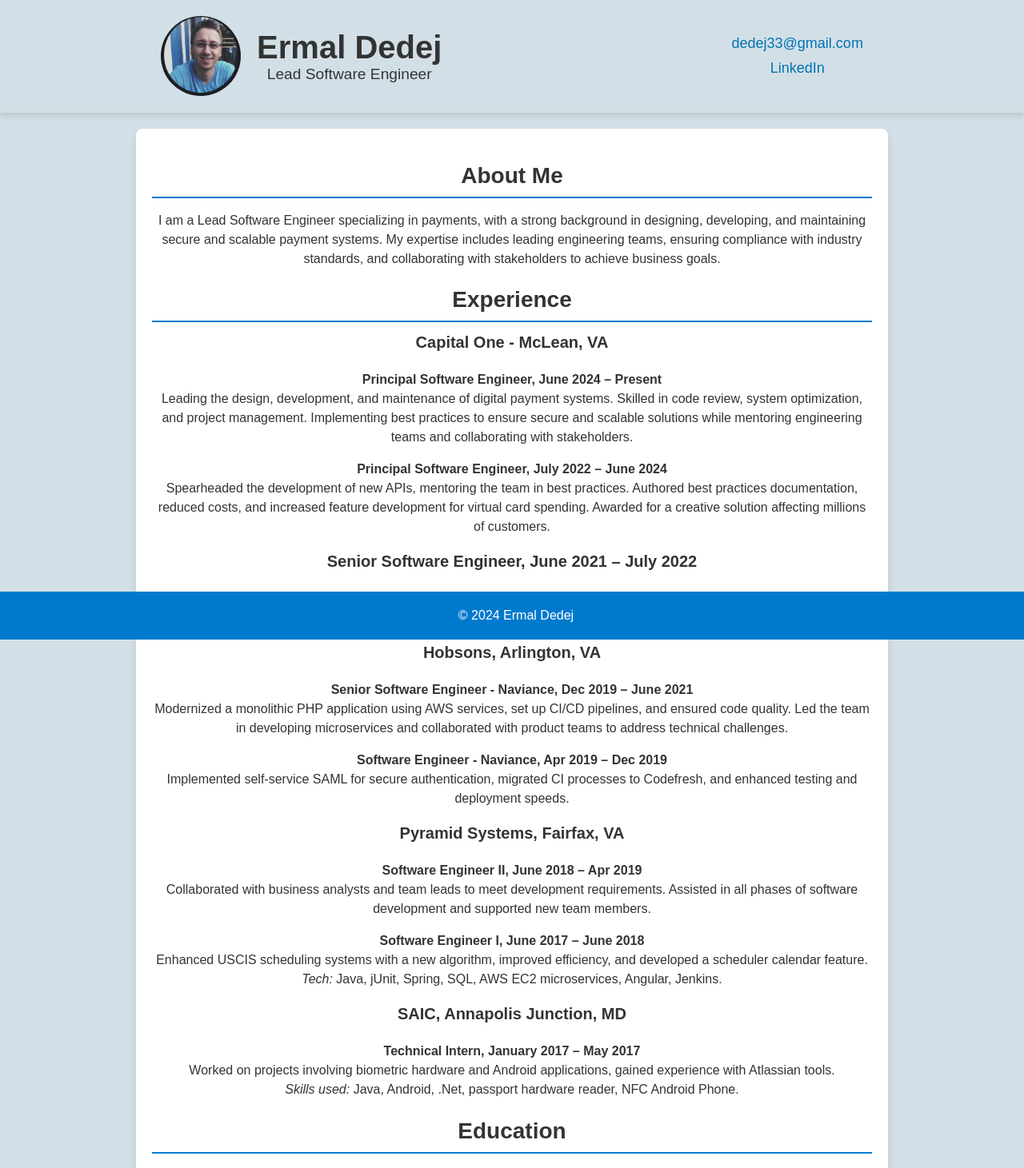
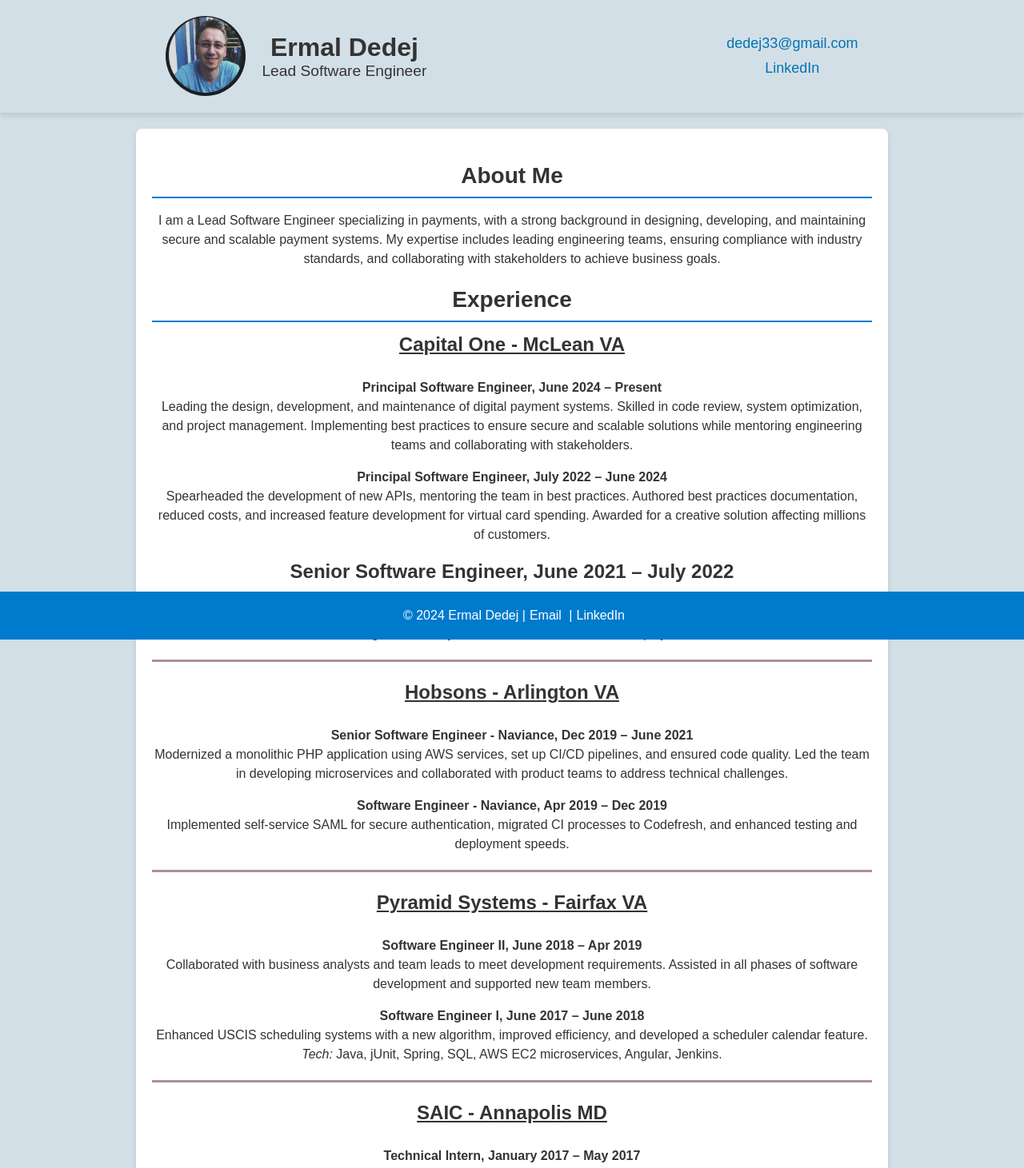
Before and after one commit to ededej/ededej.github.io, a React (Create React App) app in the folder resume-website/: page / in a window 1280 px wide. Shown: the top 1461 px of the page at 80% size. Built offline with nearby package versions, Linux system fonts and the light colour scheme.

Commit message:
minor changes to experiences

```diff
--- a/resume-website/src/App.css
+++ b/resume-website/src/App.css
@@ -17,7 +17,7 @@
 
 .header h1 {
   margin: 0;
-  font-size: 2.5rem;
+  font-size: 2rem;
 }
 
 .content {
@@ -41,7 +41,7 @@
 }
 
 .section h3 {
-  font-size: 1.25rem;
+  font-size: 1.5rem;
   margin-top: 10px;
 }
 
--- a/resume-website/src/components/content/Experiences/CapitalOne/CapitalOne.js
+++ b/resume-website/src/components/content/Experiences/CapitalOne/CapitalOne.js
@@ -4,7 +4,7 @@
 const CapitalOne = () => {
   return (
     <div>
-      <h3>Capital One - McLean, VA</h3>
+      <h3 className="experience-name" >Capital One - McLean VA</h3>
       <p><strong>Principal Software Engineer, June 2024 – Present</strong><br/>
       Leading the design, development, and maintenance of digital payment systems. Skilled in code review, system optimization, and project management. Implementing best practices to ensure secure and scalable solutions while mentoring engineering teams and collaborating with stakeholders.</p>
 
--- a/resume-website/src/components/content/Experiences/Experiences.css
+++ b/resume-website/src/components/content/Experiences/Experiences.css
@@ -0,0 +1,8 @@
+.divider {
+    height: 3px;
+    background-color: #ad9191;
+    margin: 20px 0; /* Adjust margin as needed */
+  }
+.experience-name {
+    text-decoration: underline;
+  }
--- a/resume-website/src/components/content/Experiences/Experiences.js
+++ b/resume-website/src/components/content/Experiences/Experiences.js
@@ -10,8 +10,11 @@
   return (
     <Section title="Experience">
       <CapitalOne />
+      <div className="divider" />
       <Hobsons />
+      <div className="divider" />
       <PyramidSystems />
+      <div className="divider" />
       <SAIC />
     </Section>
   );
--- a/resume-website/src/components/content/Experiences/Hobsons/Hobsons.js
+++ b/resume-website/src/components/content/Experiences/Hobsons/Hobsons.js
@@ -4,7 +4,7 @@
 const Hobsons = () => {
   return (
     <div>
-      <h3>Hobsons, Arlington, VA</h3>
+      <h3 className="experience-name">Hobsons - Arlington VA</h3>
       <p><strong>Senior Software Engineer - Naviance, Dec 2019 – June 2021</strong><br/>
       Modernized a monolithic PHP application using AWS services, set up CI/CD pipelines, and ensured code quality. Led the team in developing microservices and collaborated with product teams to address technical challenges.</p>
 
--- a/resume-website/src/components/content/Experiences/PyramidSystems/PyramidSystems.js
+++ b/resume-website/src/components/content/Experiences/PyramidSystems/PyramidSystems.js
@@ -4,7 +4,7 @@
 const PyramidSystems = () => {
   return (
     <div>
-      <h3>Pyramid Systems, Fairfax, VA</h3>
+      <h3 className="experience-name">Pyramid Systems - Fairfax VA</h3>
       <p><strong>Software Engineer II, June 2018 – Apr 2019</strong><br/>
       Collaborated with business analysts and team leads to meet development requirements. Assisted in all phases of software development and supported new team members.</p>
 
--- a/resume-website/src/components/content/Experiences/SAIC/SAIC.js
+++ b/resume-website/src/components/content/Experiences/SAIC/SAIC.js
@@ -4,7 +4,7 @@
 const SAIC = () => {
   return (
     <div>
-      <h3>SAIC, Annapolis Junction, MD</h3>
+      <h3 className="experience-name">SAIC - Annapolis MD</h3>
       <p><strong>Technical Intern, January 2017 – May 2017</strong><br/>
       Worked on projects involving biometric hardware and Android applications, gained experience with Atlassian tools.<br/>
       <em>Skills used:</em> Java, Android, .Net, passport hardware reader, NFC Android Phone.</p>
--- a/resume-website/src/components/footer/Footer.css
+++ b/resume-website/src/components/footer/Footer.css
@@ -2,8 +2,13 @@
   background-color: #007acc;
   color: #fff;
   text-align: inherit;
-  padding: 10px;
+  padding: 5px;
   position: fixed;
   width: 100%;
   bottom: 0;
+  .header-email,
+  .header-linkedin {
+    color: #fff;
+    margin: 5px 5px; /* Adds some space between the links */
+  }
 }
--- a/resume-website/src/components/footer/Footer.js
+++ b/resume-website/src/components/footer/Footer.js
@@ -4,7 +4,10 @@
 const Footer = () => {
   return (
     <footer className="footer">
-      <p>&copy; 2024 Ermal Dedej</p>
+      <p>&copy; 2024 Ermal Dedej |
+      <a href="mailto:dedej33@gmail.com" className="header-email">Email</a> |
+          <a href="https://www.linkedin.com/in/ermal-dedej-3258b2b6/" target="_blank" rel="noopener noreferrer" className="header-linkedin">LinkedIn</a>
+          </p>
     </footer>
   );
 }
--- a/resume-website/src/components/header/Header.css
+++ b/resume-website/src/components/header/Header.css
@@ -1,6 +1,7 @@
 .header {
     display: flex;
     justify-content: space-around;
+    flex-wrap: wrap;
     align-items: center;
     padding: 20px;
     background-color: #d3dfe7; /* Neutral background color */
```
Also changed, not shown: resume-website/src/components/content/Content.css (line endings or trailing spaces).
